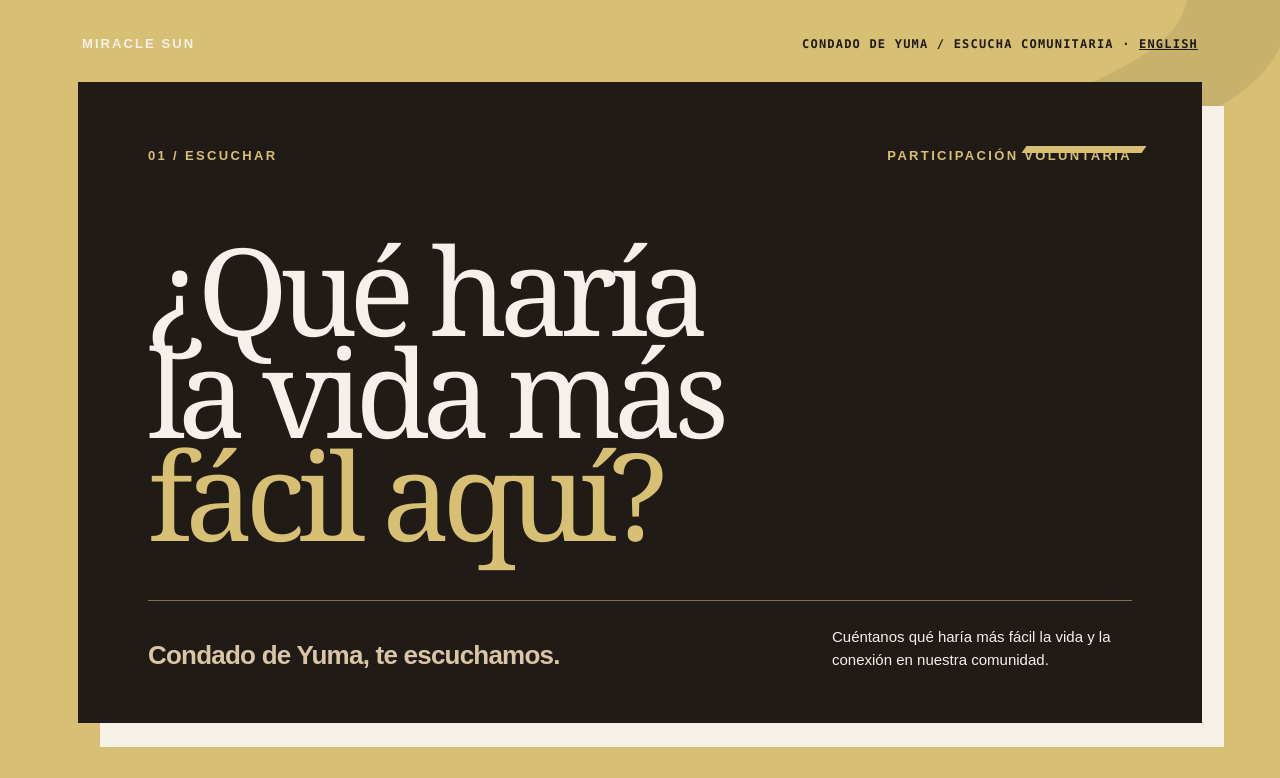
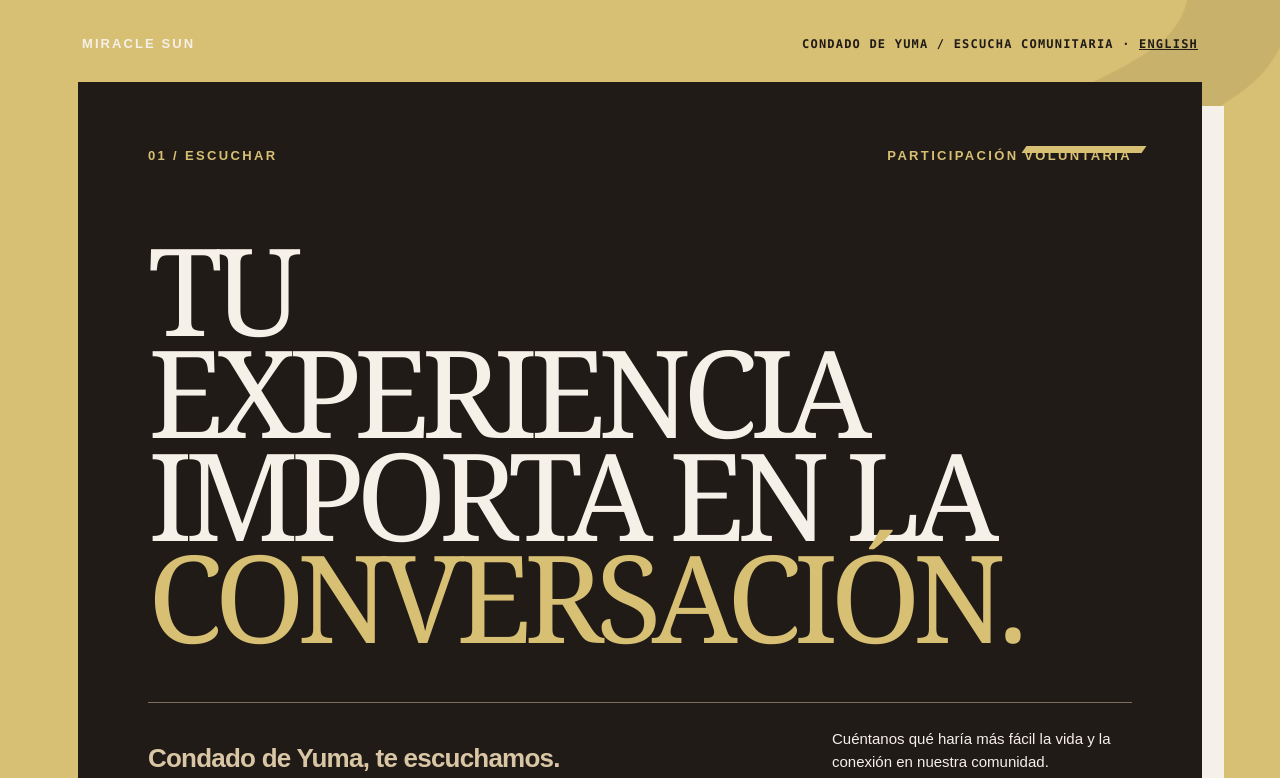
Before and after one commit to figaro546/miracle-sun, a website: page community-listening-survey/es/index.html in a window 1280 px wide. Shown: the top 778 px of the page. Drawn offline with Linux system fonts and the light colour scheme.

Commit message:
Use listening-focused Spanish survey headline

```diff
--- a/community-listening-survey/es/index.html
+++ b/community-listening-survey/es/index.html
@@ -16,7 +16,7 @@
 
     <section class="hero" aria-labelledby="hero-title">
       <div class="hero-meta"><span>01 / Escuchar</span><span>Participación voluntaria</span></div>
-      <h1 id="hero-title">¿Qué haría<br>la vida más<br><span>fácil aquí?</span></h1>
+      <h1 id="hero-title">TU EXPERIENCIA<br>IMPORTA EN LA<br><span>CONVERSACIÓN.</span></h1>
       <div class="hero-bottom">
         <p class="hero-lead">Condado de Yuma, te escuchamos.</p>
         <p class="hero-note">Cuéntanos qué haría más fácil la vida y la conexión en nuestra comunidad.</p>
```
